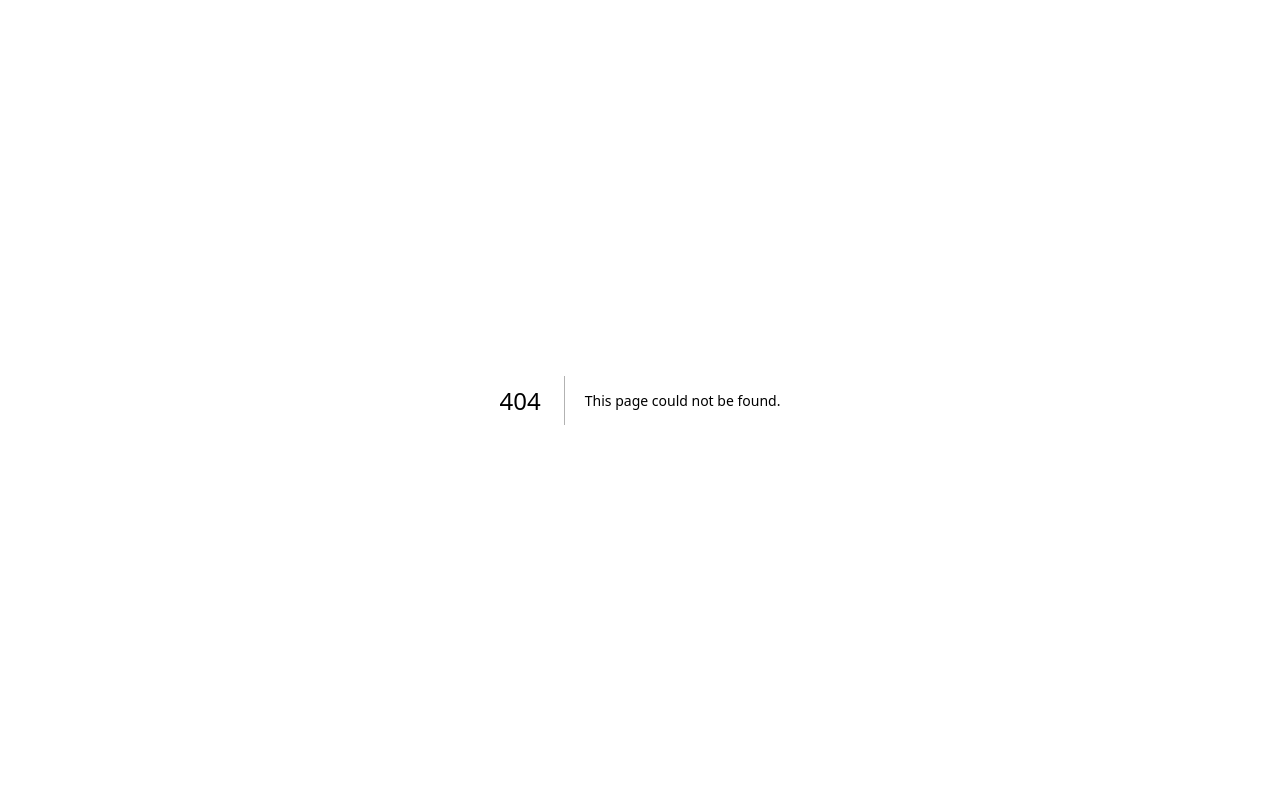
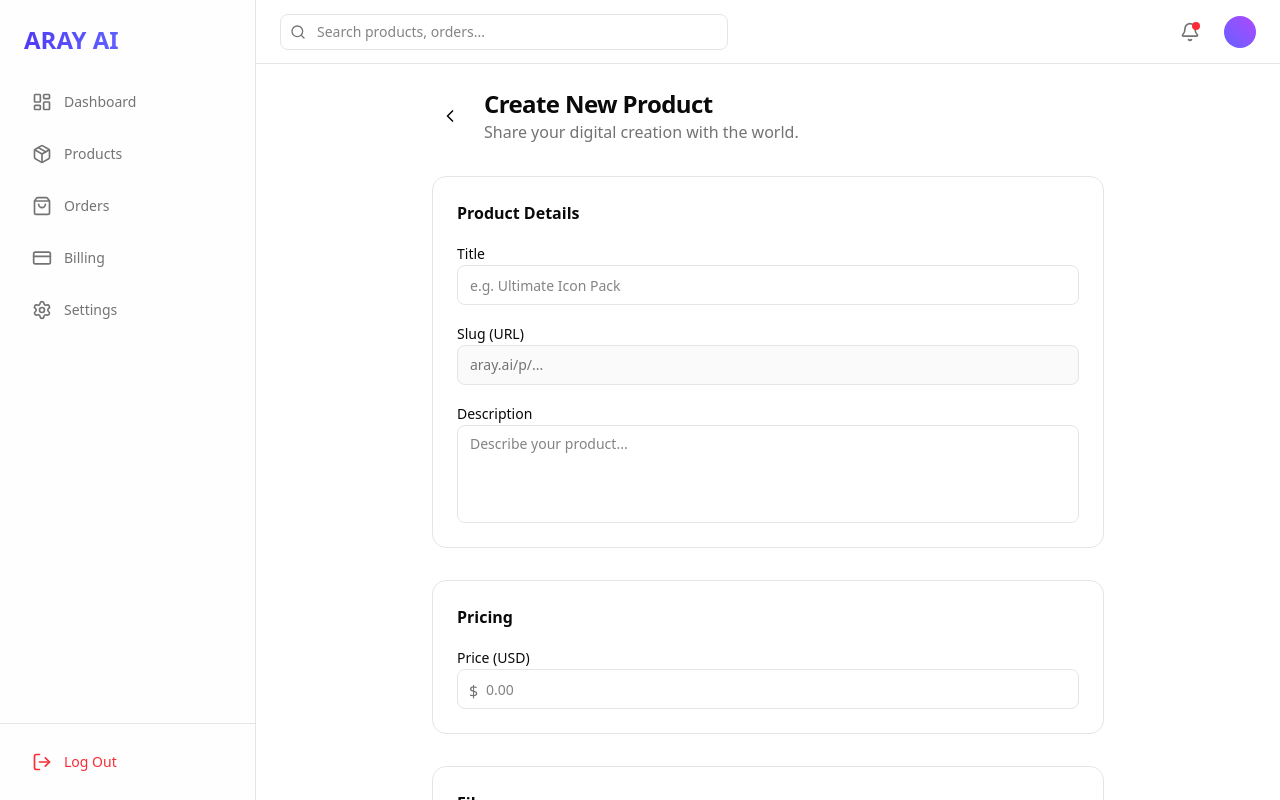
Before and after one commit to dnzkubilay/Aray-ai, a Next.js app: page /dashboard/products/new in a window 1280 px wide. Before the commit this address had no page. Built offline with nearby package versions, Linux system fonts and the light colour scheme; no server answers.

Commit message:
Feat: Add New Product page and storage SQL

```diff
--- /dev/null
+++ b/src/app/(dashboard)/dashboard/products/new/page.tsx
@@ -0,0 +1,167 @@
+"use client"
+
+import { createClient } from "@/lib/supabase/client"
+import { useState } from "react"
+import { useRouter } from "next/navigation"
+import { ChevronLeft, Upload, Loader2 } from "lucide-react"
+import Link from "next/link"
+
+export default function NewProductPage() {
+    const router = useRouter()
+    const supabase = createClient()
+
+    const [loading, setLoading] = useState(false)
+    const [uploading, setUploading] = useState(false)
+    const [formData, setFormData] = useState({
+        title: "",
+        description: "",
+        price: "",
+        slug: ""
+    })
+
+    // Basic slug generator
+    const handleTitleChange = (e: React.ChangeEvent<HTMLInputElement>) => {
+        const title = e.target.value
+        const slug = title.toLowerCase().replace(/[^a-z0-9]+/g, '-').replace(/(^-|-$)+/g, '')
+        setFormData(prev => ({ ...prev, title, slug }))
+    }
+
+    const handleSubmit = async (e: React.FormEvent) => {
+        e.preventDefault()
+        setLoading(true)
+
+        try {
+            const { data: { user } } = await supabase.auth.getUser()
+            if (!user) throw new Error("Not authenticated")
+
+            const priceAmount = parseFloat(formData.price) * 100 // Convert to cents
+
+            const { error } = await supabase
+                .from('products')
+                .insert({
+                    creator_id: user.id,
+                    title: formData.title,
+                    slug: formData.slug + '-' + Math.random().toString(36).substring(7), // Ensure uniqueness
+                    type: 'digital_asset', // Default for MVP
+                    description: formData.description,
+                    price_amount: priceAmount,
+                    status: 'published' // Auto-publish for MVP
+                })
+
+            if (error) throw error
+
+            router.push('/dashboard/products')
+            router.refresh()
+        } catch (error) {
+            console.error('Error creating product:', error)
+            alert('Failed to create product')
+        } finally {
+            setLoading(false)
+        }
+    }
+
+    return (
+        <div className="max-w-2xl mx-auto space-y-8">
+            <div className="flex items-center gap-4">
+                <Link
+                    href="/dashboard/products"
+                    className="p-2 rounded-full hover:bg-muted transition-colors"
+                >
+                    <ChevronLeft className="w-5 h-5" />
+                </Link>
+                <div>
+                    <h1 className="text-2xl font-bold tracking-tight">Create New Product</h1>
+                    <p className="text-muted-foreground">Share your digital creation with the world.</p>
+                </div>
+            </div>
+
+            <form onSubmit={handleSubmit} className="space-y-8">
+
+                {/* Basic Info */}
+                <div className="space-y-4 rounded-xl border bg-card p-6">
+                    <h3 className="font-semibold">Product Details</h3>
+
+                    <div className="space-y-2">
+                        <label className="text-sm font-medium">Title</label>
+                        <input
+                            required
+                            type="text"
+                            placeholder="e.g. Ultimate Icon Pack"
+                            className="flex h-10 w-full rounded-md border border-input bg-background px-3 py-2 text-sm focus:ring-1 focus:ring-indigo-500 outline-none"
+                            value={formData.title}
+                            onChange={handleTitleChange}
+                        />
+                    </div>
+
+                    <div className="space-y-2">
+                        <label className="text-sm font-medium">Slug (URL)</label>
+                        <div className="flex items-center h-10 w-full rounded-md border border-input bg-muted/50 px-3 text-sm text-muted-foreground">
+                            aray.ai/p/{formData.slug || '...'}
+                        </div>
+                    </div>
+
+                    <div className="space-y-2">
+                        <label className="text-sm font-medium">Description</label>
+                        <textarea
+                            required
+                            placeholder="Describe your product..."
+                            rows={4}
+                            className="flex w-full rounded-md border border-input bg-background px-3 py-2 text-sm focus:ring-1 focus:ring-indigo-500 outline-none resize-none"
+                            value={formData.description}
+                            onChange={e => setFormData({ ...formData, description: e.target.value })}
+                        />
+                    </div>
+                </div>
+
+                {/* Pricing */}
+                <div className="space-y-4 rounded-xl border bg-card p-6">
+                    <h3 className="font-semibold">Pricing</h3>
+                    <div className="space-y-2">
+                        <label className="text-sm font-medium">Price (USD)</label>
+                        <div className="relative">
+                            <span className="absolute left-3 top-2.5 text-muted-foreground">$</span>
+                            <input
+                                required
+                                type="number"
+                                min="0"
+                                step="0.01"
+                                placeholder="0.00"
+                                className="flex h-10 w-full rounded-md border border-input bg-background pl-7 pr-3 py-2 text-sm focus:ring-1 focus:ring-indigo-500 outline-none"
+                                value={formData.price}
+                                onChange={e => setFormData({ ...formData, price: e.target.value })}
+                            />
+                        </div>
+                    </div>
+                </div>
+
+                {/* File Upload (Dummy for now) */}
+                <div className="space-y-4 rounded-xl border bg-card p-6">
+                    <h3 className="font-semibold">Files</h3>
+                    <div className="border-2 border-dashed rounded-lg p-8 flex flex-col items-center justify-center text-center hover:bg-muted/50 transition-colors cursor-pointer">
+                        <Upload className="w-8 h-8 text-muted-foreground mb-4" />
+                        <p className="text-sm font-medium">Click to upload product files</p>
+                        <p className="text-xs text-muted-foreground mt-1">MP4, ZIP, PDF up to 1GB</p>
+                    </div>
+                    <p className="text-xs text-yellow-600 bg-yellow-50 dark:bg-yellow-900/20 p-2 rounded">
+                        ⚠️ File upload requires Supabase Storage setup. Currently disabled for MVP demo.
+                    </p>
+                </div>
+
+                <div className="flex justify-end gap-4">
+                    <Link href="/dashboard/products" className="px-4 py-2 text-sm font-medium hover:bg-muted rounded-md transition-colors">
+                        Cancel
+                    </Link>
+                    <button
+                        type="submit"
+                        disabled={loading}
+                        className="flex items-center gap-2 px-6 py-2 bg-indigo-600 text-white text-sm font-medium rounded-md hover:bg-indigo-700 transition-colors disabled:opacity-50"
+                    >
+                        {loading && <Loader2 className="w-4 h-4 animate-spin" />}
+                        Create Product
+                    </button>
+                </div>
+
+            </form>
+        </div>
+    )
+}
```
Also changed, not shown: 1 other file (tests, documents, lock files or other folders).
